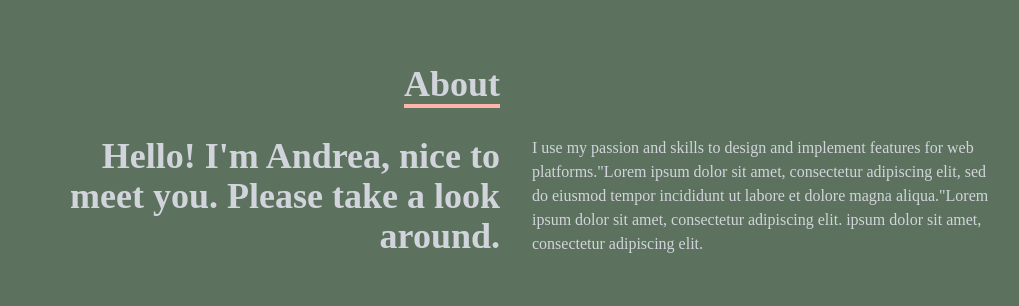
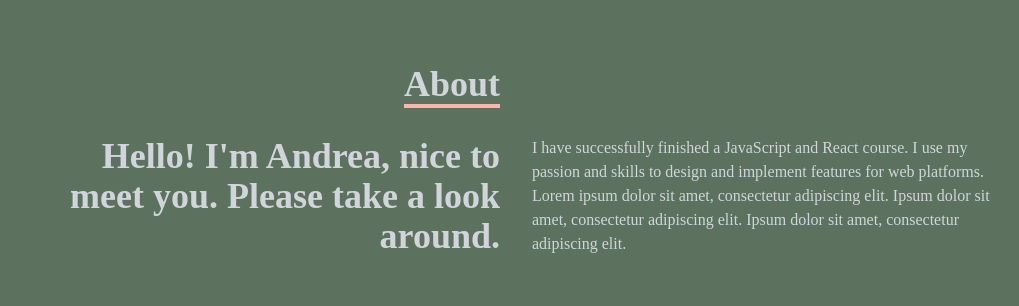
Before and after one commit to OaieAndreaBeatriz/Tailwind-Portfolio, a React (Create React App) app: page / in a window 1280 px wide. Shown: the part 1040-1346 px from the top of the page, without its empty margins (124-1143 px from the left). Built offline with nearby package versions, Linux system fonts and the light colour scheme; the HTML template or start-up script is replaced by a standard one.

Commit message:
Update About.js

```diff
--- a/src/components/About.js
+++ b/src/components/About.js
@@ -16,7 +16,12 @@ function About() {
               <p>Hello! I'm Andrea, nice to meet you. Please take a look around.</p>
           </div>
           <div>
-              <p>I use my passion and skills to design and    implement features for web platforms."Lorem ipsum dolor sit amet, consectetur adipiscing elit, sed do eiusmod tempor incididunt ut labore et dolore magna aliqua."Lorem ipsum dolor sit amet, consectetur adipiscing elit. ipsum dolor sit amet, consectetur adipiscing elit.
+              <p>
+              I have successfully finished a JavaScript and React course. I use
+              my passion and skills to design and implement features for web
+              platforms. Lorem ipsum dolor sit amet, consectetur adipiscing
+              elit. Ipsum dolor sit amet, consectetur adipiscing elit. Ipsum
+              dolor sit amet, consectetur adipiscing elit.
               </p>
             </div>
         </div>
```
